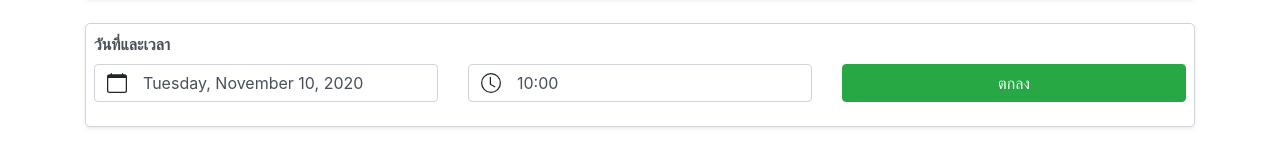
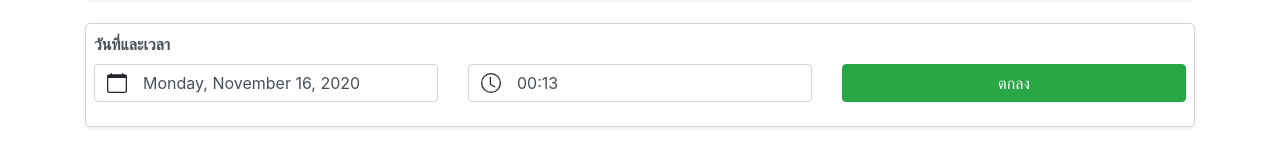
Before and after one commit to ussnllmn/Hairzer, a Vue app: page /search in a window 1280 px wide. Shown: the part 379-534 px from the top of the page. Built offline with nearby package versions, Linux system fonts and the light colour scheme; no server answers.

Commit message:
[update] time and date in search page will be this time

```diff
--- a/src/views/Search.vue
+++ b/src/views/Search.vue
@@ -69,8 +69,8 @@ import axios from 'axios'
                 //data ที่ต้องใช้ค้นหา location, service, date, time
                 location:'ลาดกระบัง',
                 serviceChecked: ['ตัดผม'],
-                selectedDate: '2020-11-10',
-                selectedTime: '10:00:00',
+                selectedDate: new Date(),
+                selectedTime: new Date().toLocaleTimeString('it-IT'),
 
                 //date picker
                 minDate: new Date(),
```
